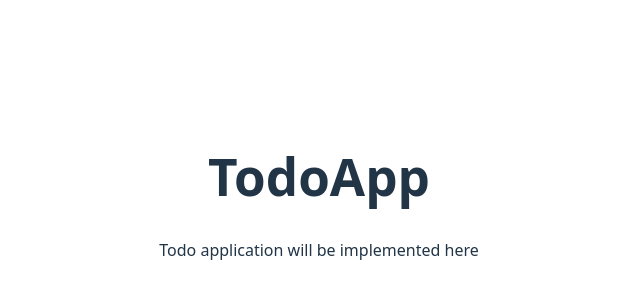
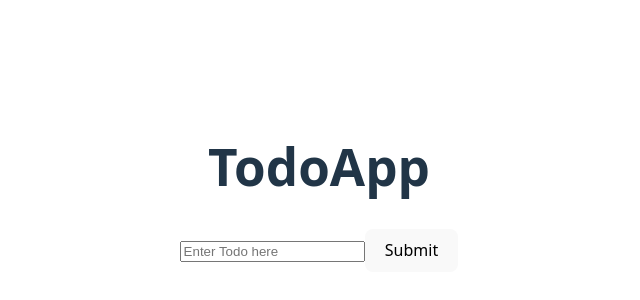
Before and after one commit to ssbhatnagar/React_Codes, a React (Vite) app in the folder react-practice/: page /todoapp in a window 1280 px wide. Shown: the part 204-504 px from the top of the page, without its empty margins (321-961 px from the left). Built offline with nearby package versions, Linux system fonts and the light colour scheme.

Commit message:
feat: todo

```diff
--- a/react-practice/src/components/TodoApp/TodoApp.jsx
+++ b/react-practice/src/components/TodoApp/TodoApp.jsx
@@ -1,10 +1,78 @@
-import React from 'react'
+import React, { useState } from 'react'
 
 export default function TodoApp() {
-  return (
-    <div style={{ padding: '2rem', textAlign: 'center' }}>
-      <h1>TodoApp</h1>
-      <p>Todo application will be implemented here</p>
-    </div>
-  )
+
+    const [userInput, setUserInput] = useState("");
+    const [todo, setTodo] = useState([]);
+    const [editingId, setEditingId] = useState(null);
+    const [editingInput, setEditingInput] = useState("");
+
+    function handleSubmitTodo() {
+        if (userInput.trim() !== "") {
+            const newTodo = {
+                id: Date.now(),
+                todo: userInput
+            }
+            setTodo((prevTodo) => [...prevTodo, newTodo])
+            setUserInput("")
+        } else {
+            window.alert("Todo cannot be empty")
+        }
+    }
+
+    function editTodo(currentTodo) {
+        setEditingId(currentTodo.id)
+        setEditingInput(currentTodo.todo)
+    }
+
+    function deleteTodo(id) {
+        setTodo(todo.filter((todo) => todo.id !== id));
+    }
+
+    function updateTodo(currentTodo) {
+        if (editingInput.trim() !== "") {
+            setTodo((prevTodo) =>
+                prevTodo.map((todo) =>
+                    todo.id === currentTodo.id ? { id: todo.id, todo: editingInput } : todo
+                )
+            )
+            setEditingId(null)
+            setEditingInput("")
+        } else {
+            window.alert("Todo cannot be empty")
+        }
+    }
+
+    return (
+        <div>
+            <h1>TodoApp</h1>
+            <div>
+                <input
+                    type="text"
+                    placeholder="Enter Todo here"
+                    onChange={(e) => setUserInput(e.target.value)}
+                    value={userInput}
+                ></input>
+                <button onClick={handleSubmitTodo}>Submit</button>
+            </div>
+            <div>
+                <ul>
+                    {todo.map((todo) =>
+                        <li key={todo.id}>
+                            {todo.id === editingId ? (
+                                <input
+                                    type="text"
+                                    placeholder='Edit todo'
+                                    value={editingInput}
+                                    onChange={(e) => setEditingInput(e.target.value)}
+                                ></input>
+                            ) : (<span>{todo.todo}</span>)}
+                            <button onClick={() => deleteTodo(todo.id)} >Delete</button>
+                            {todo.id === editingId ? (<button onClick={() => updateTodo(todo)} >Update</button>) : (<button onClick={() => editTodo(todo)} >Edit</button>)}
+                        </li>
+                    )}
+                </ul>
+            </div>
+        </div>
+    )
 }
```
